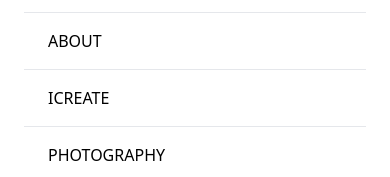
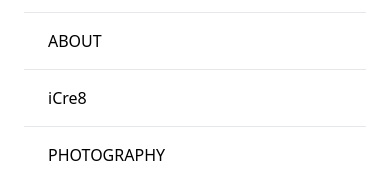
Before and after one commit to fuad1706/nakestudios, a React (Vite) app: page / in a window 390 px wide. Shown: the part 996-1173 px from the top of the page. Built offline with nearby package versions, Linux system fonts and the light colour scheme.

Commit message:
name changed to icre8 on mobile view

```diff
--- a/src/components/Header.jsx
+++ b/src/components/Header.jsx
@@ -128,7 +128,7 @@ export default function Header() {
           {[
             { name: "HOME", path: "/" },
             { name: "ABOUT", path: "/about" },
-            { name: "ICREATE", path: "/icreate" },
+            { name: "iCre8", path: "/icreate" },
             { name: "PHOTOGRAPHY", path: "/photography" },
             { name: "MOTION", path: "/motion" },
             { name: "NEWS", path: "/news" },
```
